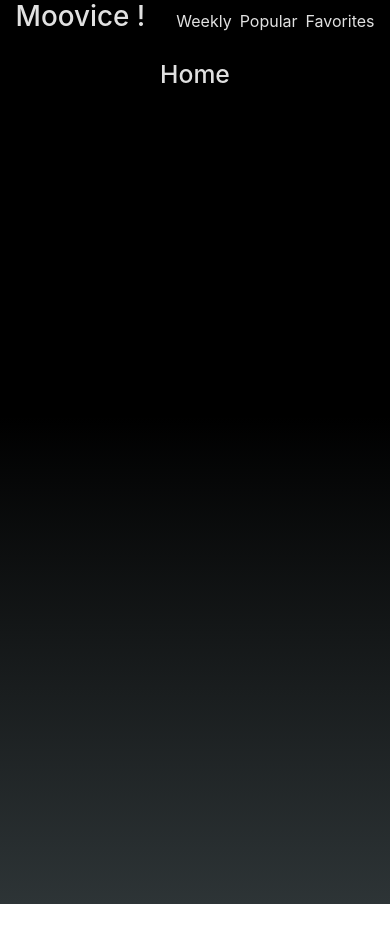
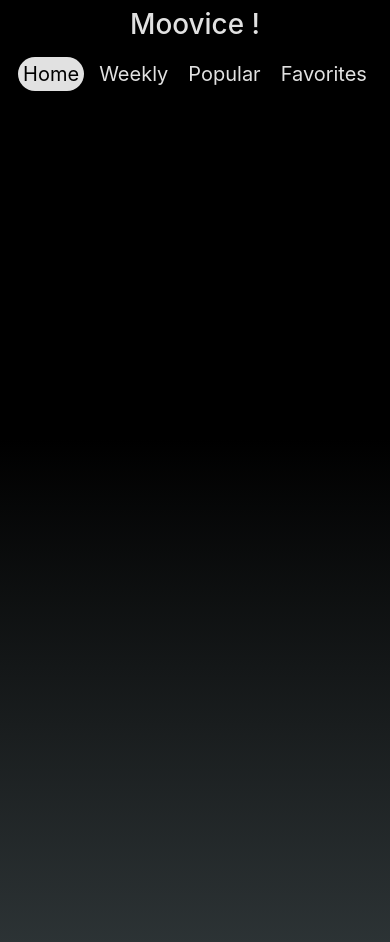
Before and after one commit to JHanslik/moovice, a React (Create React App) app: page / in a window 390 px wide. Shown: the top 942 px of the page. Before the commit the page ends 904 px from the top, so only its background shows below. Built offline with nearby package versions, Linux system fonts and the light colour scheme.

Commit message:
changed structure and added active links

```diff
--- a/package.json
+++ b/package.json
@@ -6,6 +6,7 @@
     "@testing-library/jest-dom": "^5.16.4",
     "@testing-library/react": "^13.3.0",
     "@testing-library/user-event": "^13.5.0",
+    "moment": "^2.29.4",
     "react": "^18.2.0",
     "react-dom": "^18.2.0",
     "react-router-dom": "^6.3.0",
--- a/src/App.css
+++ b/src/App.css
@@ -43,14 +43,37 @@
     width: 100vw;
     z-index: 1;
 }
+nav {
+    margin: 10px 0;
+}
+
 .link {
     text-decoration: none;
     color: #e1e1e1;
+    font-size: 30px;
+    margin: 0 20px;
+    padding: 5px;
+    border-radius: 100px;
+}
+.link:hover {
+    color: #e1e1e1;
+}
+.link.active {
+    text-decoration: none;
+    background-color: #e1e1e1;
+    color: #000000;
 }
 .pageTitle {
     color: #e1e1e1;
 }
 
 main {
-    margin-top: 60px;
+    margin-top: 110px;
 }
+
+@media screen and (max-width: 992px) {
+    .link {
+        font-size: 20px;
+        margin: 0 5px;
+    }
+}
--- a/src/components/Cards.js
+++ b/src/components/Cards.js
@@ -1,14 +1,50 @@
-import React from "react";
+import React, { useEffect, useState } from "react";
 
-function Cards(props) {
+function Cards({ movie, removeFunctionRender }) {
+    const { title, release_date, poster_path, overview, id } = movie;
+    const [ids, setIds] = useState([]);
+
+    useEffect(() => {
+        let stringifiedFavoriteIds = localStorage.getItem("favoriteIds");
+        const favoriteIds = JSON.parse(stringifiedFavoriteIds);
+        setIds(favoriteIds);
+    }, []);
+
+    const handleFavoriteClick = () => {
+        let stringifiedFavoriteIds = localStorage.getItem("favoriteIds");
+        let favoriteIds = [];
+
+        if (stringifiedFavoriteIds) {
+            favoriteIds = JSON.parse(stringifiedFavoriteIds);
+        }
+
+        if (!favoriteIds.includes(id)) {
+            favoriteIds.push(id);
+            stringifiedFavoriteIds = JSON.stringify(favoriteIds);
+            localStorage.setItem("favoriteIds", stringifiedFavoriteIds);
+            setIds(favoriteIds);
+        } else {
+            favoriteIds.splice(favoriteIds.indexOf(id), 1);
+            let stringifiedFavoriteIds = JSON.stringify(favoriteIds);
+            localStorage.setItem("favoriteIds", stringifiedFavoriteIds);
+            setIds(favoriteIds);
+            if (removeFunctionRender) {
+                removeFunctionRender(id);
+            }
+        }
+    };
+
     return (
         <div className="card justify-content-between m-4">
-            <img src={props.image} alt="Affiche" />
-            <h2 className="card-title">{props.title}</h2>
-            <p className="card-text">{props.year}</p>
-            <p className="card-text">{props.description}</p>
-            <button className="btn btn-primary" onClick={props.addFavorite}>
-                {props.nameButton}
+            <img
+                src={`https://image.tmdb.org/t/p/w300/${poster_path}`}
+                alt={title}
+            />
+            <h2 className="card-title">{title}</h2>
+            <p className="card-text">{release_date}</p>
+            <p className="card-text">{overview}</p>
+            <button className="btn btn-primary" onClick={handleFavoriteClick}>
+                {ids.includes(id) ? "Remove Favorite" : "Add Favorite"}
             </button>
         </div>
     );
--- a/src/components/Header.js
+++ b/src/components/Header.js
@@ -1,22 +1,23 @@
 import React from "react";
-import { Link } from "react-router-dom";
+import { NavLink } from "react-router-dom";
 
 function Header(props) {
     return (
-        <header className="d-flex justify-content-around align-items-center">
-            <Link className="mx-1 link" to={`/`}>
-                <h1>Moovice !</h1>
-            </Link>
+        <header className="d-flex flex-column justify-content-around align-items-center pt-2">
+            <h1>Moovice !</h1>
             <nav>
-                <Link className="mx-1 link" to={`/weekly`}>
+                <NavLink className={`link`} to={`/`}>
+                    Home
+                </NavLink>
+                <NavLink className={`link`} to={`/weekly`}>
                     Weekly
-                </Link>
-                <Link className="mx-1 link" to={`/popular`}>
+                </NavLink>
+                <NavLink className={`link`} to={`/popular`}>
                     Popular
-                </Link>
-                <Link className="mx-1 link" to={`/favorites`}>
+                </NavLink>
+                <NavLink className={`link`} to={`/favorites`}>
                     Favorites
-                </Link>
+                </NavLink>
             </nav>
         </header>
     );
--- a/src/pages/Favorites.js
+++ b/src/pages/Favorites.js
@@ -2,15 +2,15 @@
 import Cards from "../components/Cards";
 import Header from "../components/Header";
 
-function Favorites(props) {
+function Favorites() {
     const [movies, setMovies] = useState([]);
 
     useEffect(() => {
-        fetchData();
+        fetchFavorite();
         // eslint-disable-next-line
     }, []);
 
-    const fetchData = async () => {
+    const fetchFavorite = async () => {
         let ids = localStorage.getItem("favoriteIds");
         let favoriteIds = JSON.parse(ids);
         const promises = favoriteIds.map((id) => fetchMovie(id));
@@ -27,35 +27,23 @@
         return response;
     };
 
-    const handleClickRemoveFavorite = (i) => {
-        let ids = localStorage.getItem("favoriteIds");
-        let favoriteIds = JSON.parse(ids);
-
-        favoriteIds.splice(i, 1);
-
-        let stringifiedFavoriteIds = JSON.stringify(favoriteIds);
-        localStorage.setItem("favoriteIds", stringifiedFavoriteIds);
-        fetchData();
+    const handleClickRemoveFavorite = (id) => {
+        let clonedMovies = [...movies];
+        const movie = clonedMovies.find((movie) => movie.id === id);
+        clonedMovies.splice(clonedMovies.indexOf(movie), 1);
+        setMovies(clonedMovies);
     };
-    console.log(movies);
     return (
         <div>
             <Header />
             <main className="text-center">
-                <h2 className="pageTitle">Favorites</h2>
                 <div className="d-flex justify-content-center flex-wrap ">
                     {movies.map((movie, i) => {
                         return (
                             <Cards
                                 key={movie.title}
-                                image={`https://image.tmdb.org/t/p/w300/${movie.poster_path}`}
-                                title={movie.title}
-                                year={movie.release_date}
-                                description={movie.overview}
-                                addFavorite={() => {
-                                    handleClickRemoveFavorite(i);
-                                }}
-                                nameButton="Remove Favorite"
+                                movie={movie}
+                                removeFunctionRender={handleClickRemoveFavorite}
                             />
                         );
                     })}
--- a/src/pages/Home.js
+++ b/src/pages/Home.js
@@ -4,9 +4,7 @@
     return (
         <div>
             <Header />
-            <main className="text-center">
-                <h2 className="pageTitle">Home</h2>
-            </main>
+            <main className="text-center"></main>
         </div>
     );
 }
--- a/src/pages/Popular.js
+++ b/src/pages/Popular.js
@@ -2,8 +2,9 @@
 import Cards from "../components/Cards";
 import Header from "../components/Header";
 
-function Popular(props) {
-    const [popularMovies, setPopularMovies] = useState(null);
+function Popular() {
+    const [popularMovies, setPopularMovies] = useState([]);
+
     useEffect(() => {
         fetchPopular();
     }, []);
@@ -13,48 +14,18 @@
             `https://api.themoviedb.org/3/discover/movie?sort_by=popularity.desc&api_key=c553055e26e069d72e96bea7b56dc984`
         );
         const response = await request.json();
-        setPopularMovies(response);
-    };
-    if (!popularMovies) {
-        return <div>Loading ...</div>;
-    }
-
-    const handleClickFavorite = (id) => {
-        let favorites = localStorage.getItem("favoriteIds");
-        let favoriteIds;
-        if (favorites) {
-            favoriteIds = JSON.parse(favorites);
-        } else {
-            favoriteIds = [];
-        }
-        if (!favoriteIds.includes(id)) {
-            favoriteIds.push(id);
-            const favoritesStringified = JSON.stringify(favoriteIds);
-            localStorage.setItem("favoriteIds", favoritesStringified);
-        }
+        setPopularMovies(response.results);
     };
 
-    console.log(popularMovies);
+    console.log();
     return (
         <div>
             <Header />
 
             <main className="container text-center">
-                <h2 className="pageTitle">Popular</h2>
                 <div className="d-flex justify-content-center flex-wrap">
-                    {popularMovies.results.map((movie) => {
-                        return (
-                            <Cards
-                                image={`https://image.tmdb.org/t/p/w300/${movie.poster_path}`}
-                                title={movie.title}
-                                year={movie.release_date}
-                                description={movie.overview}
-                                addFavorite={() => {
-                                    handleClickFavorite(movie.id);
-                                }}
-                                nameButton="Add Favorite"
-                            />
-                        );
+                    {popularMovies.map((movie) => {
+                        return <Cards key={movie.title} movie={movie} />;
                     })}
                 </div>
             </main>
--- a/src/pages/Weekly.js
+++ b/src/pages/Weekly.js
@@ -6,7 +6,7 @@
         <div>
             <Header />
             <main className="text-center">
-                <h2 className="pageTitle">Weekly</h2>
+                <div></div>
             </main>
         </div>
     );
```
Also changed, not shown: 1 other file (tests, documents, lock files or other folders).
